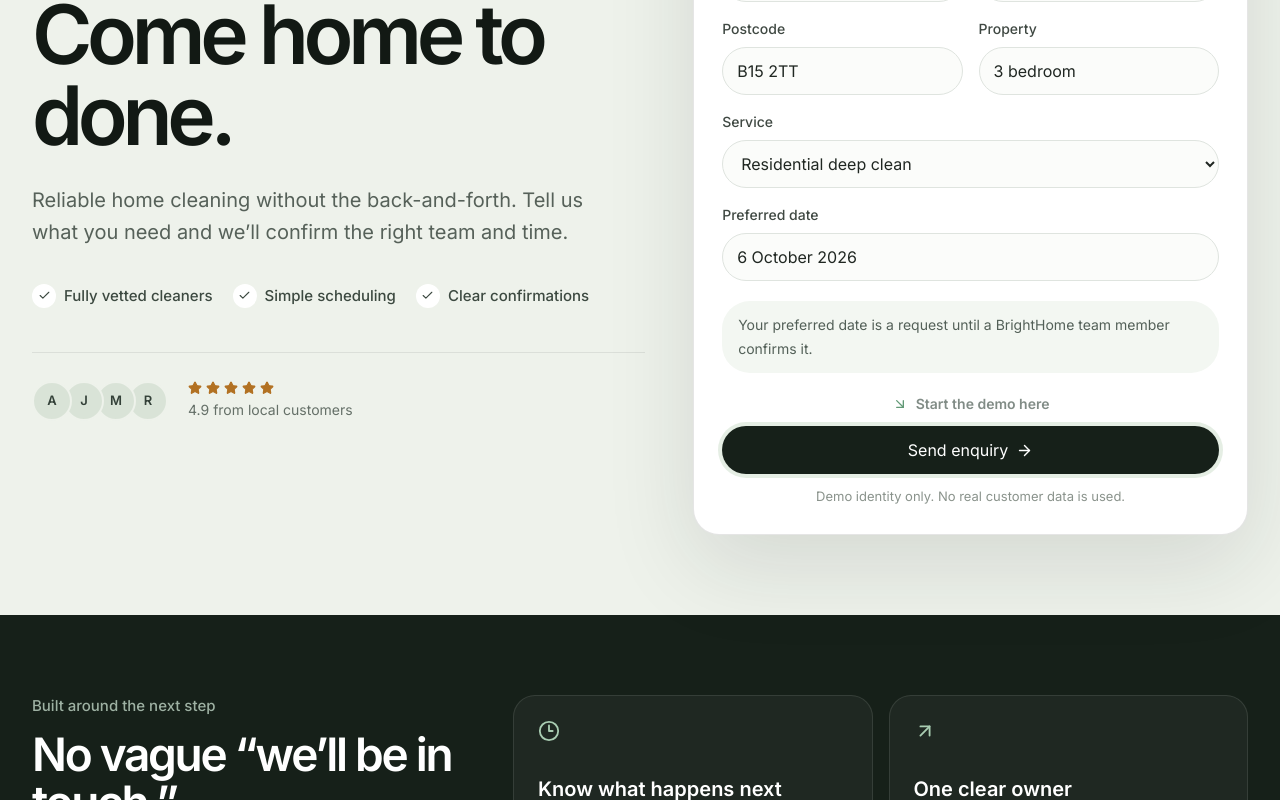
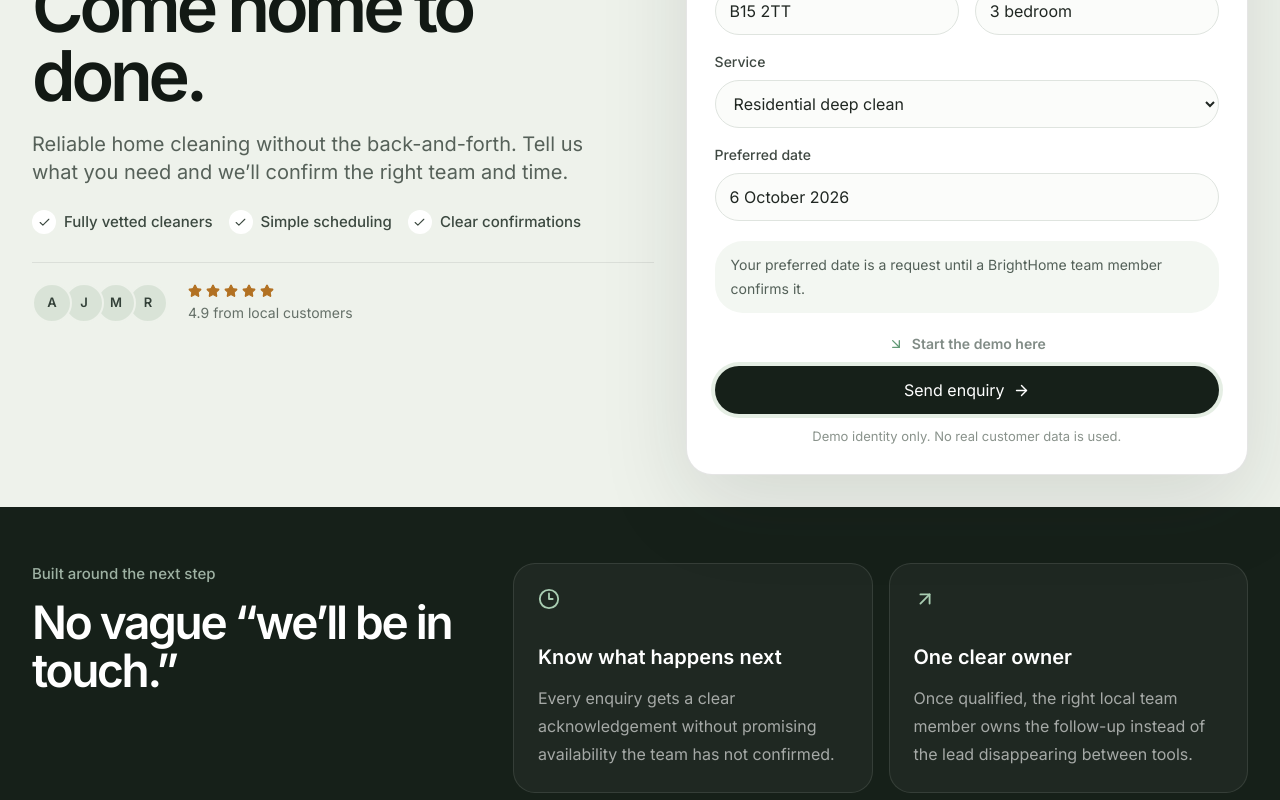
Before and after one commit to Jude-coedz/Buttardev_prototype, a Next.js app: page / in a window 1280 px wide. Shown: the part 400-1200 px from the top of the page. Built offline with nearby package versions, Linux system fonts and the light colour scheme.

Commit message:
Fit customer entry experience to standard desktop viewports

```diff
--- a/app/page.tsx
+++ b/app/page.tsx
@@ -14,7 +14,7 @@ export default function HomePage() {
     <DemoFrame>
       <div className="bg-[#eef2eb] text-[#162019]">
         <header className="border-b border-black/[0.07]">
-          <div className="mx-auto flex h-[76px] max-w-[1380px] items-center justify-between px-5 md:px-8">
+          <div className="mx-auto flex h-[64px] max-w-[1380px] items-center justify-between px-5 md:px-8">
             <div className="flex items-center gap-3">
               <span className="inline-flex h-10 w-10 items-center justify-center rounded-full bg-[#162019] text-white">
                 <Sparkles size={18} />
@@ -31,22 +31,22 @@ export default function HomePage() {
         </header>
 
         <main>
-          <section className="mx-auto grid min-h-[690px] max-w-[1380px] items-center gap-12 px-5 py-14 md:px-8 lg:grid-cols-[1.05fr_.95fr] lg:py-20">
+          <section className="mx-auto grid min-h-[calc(100dvh-120px)] max-w-[1380px] items-center gap-8 px-5 py-7 md:px-8 lg:grid-cols-[1.05fr_.95fr] lg:py-8">
             <div className="max-w-[720px]">
               <div className="mb-7 inline-flex items-center gap-2 rounded-full border border-[#ccd5cb] bg-white/60 px-3 py-2 text-[14px] font-medium text-[#516058]">
                 <MapPin size={15} />
                 Birmingham · trusted local cleaning
               </div>
 
-              <h1 className="text-[52px] font-semibold leading-[.98] tracking-[-0.065em] text-[#121914] sm:text-[66px] lg:text-[82px]">
+              <h1 className="text-[46px] font-semibold leading-[.98] tracking-[-0.06em] text-[#121914] sm:text-[58px] lg:text-[70px]">
                 Come home to done.
               </h1>
 
-              <p className="mt-7 max-w-[600px] text-[19px] leading-8 text-[#566159] md:text-[20px]">
+              <p className="mt-5 max-w-[600px] text-[18px] leading-7 text-[#566159] md:text-[20px]">
                 Reliable home cleaning without the back-and-forth. Tell us what you need and we’ll confirm the right team and time.
               </p>
 
-              <div className="mt-9 flex flex-wrap gap-5">
+              <div className="mt-6 flex flex-wrap gap-4">
                 {[
                   "Fully vetted cleaners",
                   "Simple scheduling",
@@ -61,7 +61,7 @@ export default function HomePage() {
                 ))}
               </div>
 
-              <div className="mt-11 flex items-center gap-5 border-t border-black/[0.08] pt-7">
+              <div className="mt-7 flex items-center gap-5 border-t border-black/[0.08] pt-5">
                 <div className="flex -space-x-2">
                   {["A", "J", "M", "R"].map((letter, index) => (
                     <span
@@ -88,7 +88,7 @@ export default function HomePage() {
           </section>
 
           <section id="services" className="bg-[#162019] text-white">
-            <div className="mx-auto grid max-w-[1380px] gap-10 px-5 py-16 md:px-8 lg:grid-cols-[.75fr_1.25fr] lg:py-20">
+            <div className="mx-auto grid max-w-[1380px] gap-10 px-5 py-12 md:px-8 lg:grid-cols-[.75fr_1.25fr] lg:py-14">
               <div>
                 <p className="text-[15px] font-medium text-[#9eb1a3]">Built around the next step</p>
                 <h2 className="mt-3 max-w-md text-[38px] font-semibold leading-[1.06] tracking-[-0.05em] md:text-[46px]">
```
